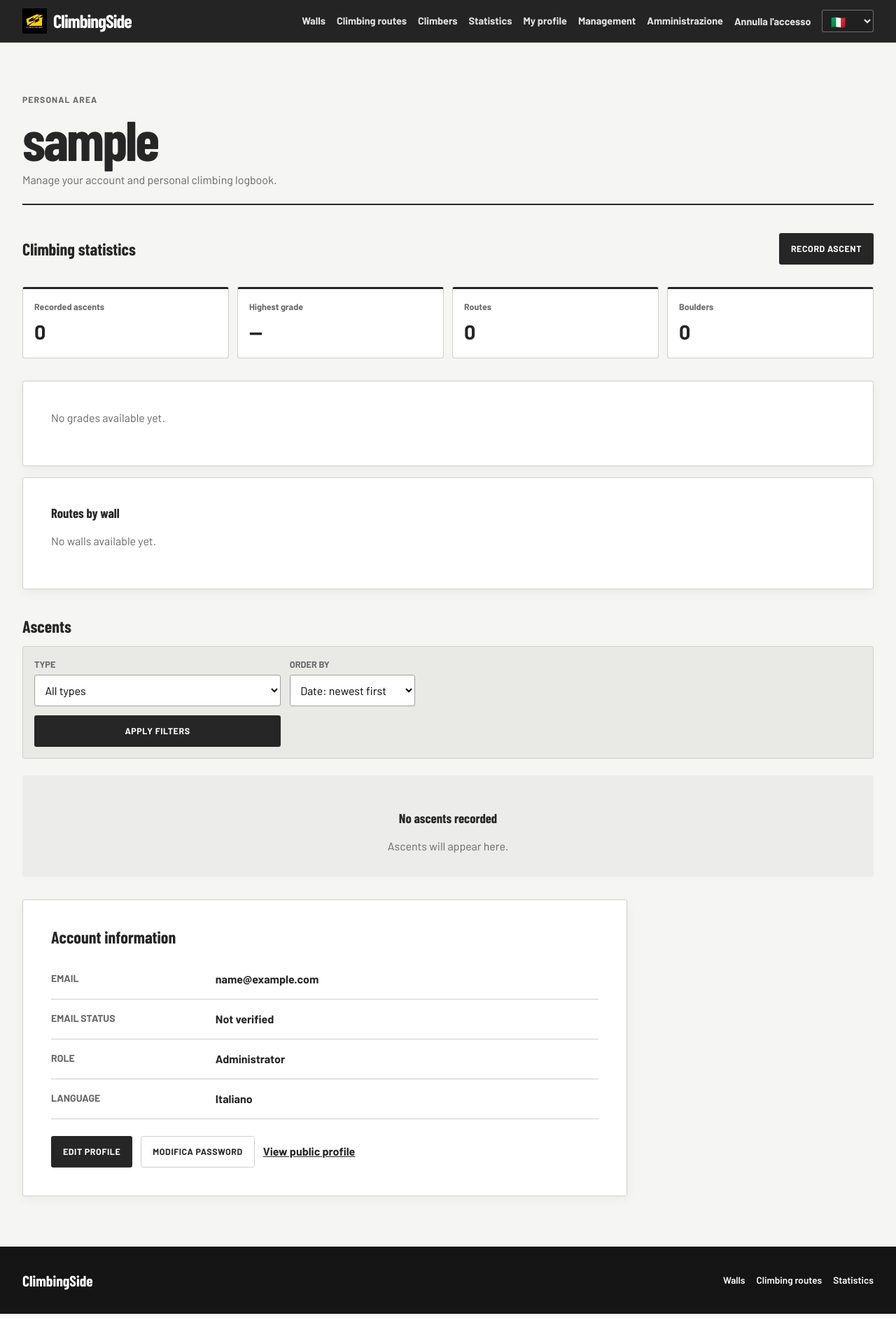
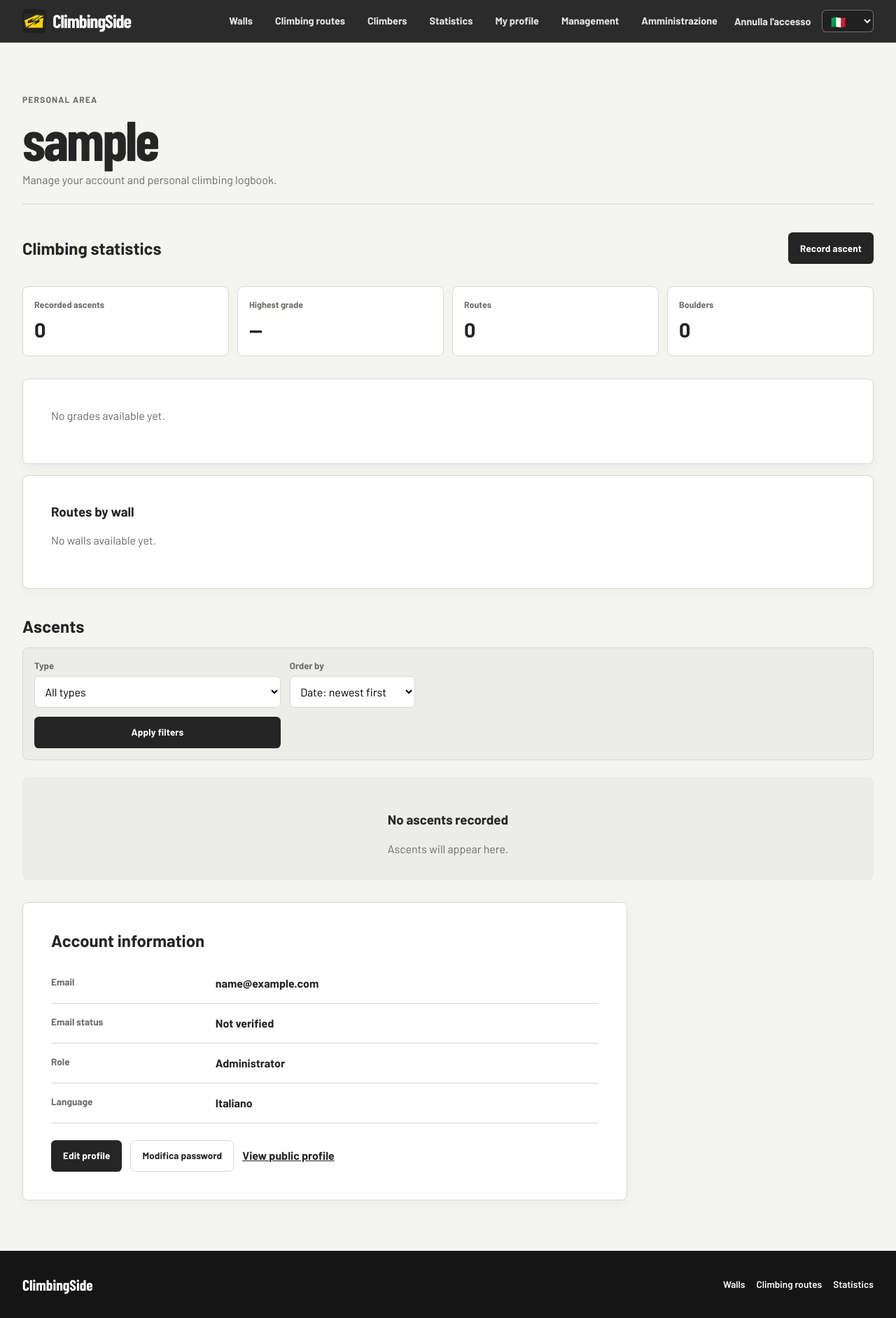
Before and after one commit to LeonardoPerin97/ClimbingSideRoma, a Django app: page /account/ in a window 1280 px wide. Shown: the whole page at 70% size. Run offline with Django 5.2, Linux system fonts and the light colour scheme; the visitor is signed in with stand-in values (Sample User, id 1); data that the repository does not hold is empty.

Commit message:
new improved graphics

```diff
--- a/static/css/app.css
+++ b/static/css/app.css
@@ -1,18 +1,28 @@
 :root {
-  --color-bg: #f5f5f3;
+  --color-bg: #f4f4f1;
   --color-surface: #ffffff;
-  --color-ink: #262626;
-  --color-muted: #676767;
-  --color-brand: #262626;
+  --color-surface-soft: #ecede9;
+  --color-ink: #252525;
+  --color-muted: #6b6d68;
+  --color-brand: #252525;
   --color-brand-dark: #151515;
-  --color-accent: #f4ad24;
-  --color-accent-dark: #c97c00;
+  --color-accent: #f4b223;
+  --color-accent-dark: #c98208;
   --color-chart: #55b9e8;
   --color-chart-dark: #2386b5;
-  --color-border: #cfcfcb;
-  --color-soft: #ececea;
-  --shadow: 0 8px 24px rgb(0 0 0 / 7%);
-  --radius: 0.2rem;
+  --color-border: #d7d9d3;
+  --color-soft: #ecede9;
+  --color-route-soft: #e5f2f6;
+  --color-route-ink: #236b80;
+  --color-boulder-soft: #fff1d2;
+  --color-boulder-ink: #815800;
+  --color-success: #2f8a5b;
+  --color-danger: #a3291d;
+  --shadow: 0 8px 24px rgb(0 0 0 / 4%);
+  --shadow-soft: 0 4px 16px rgb(0 0 0 / 4%);
+  --radius: 0.5rem;
+  --radius-control: 0.4rem;
+  --radius-pill: 999px;
   --container: 78rem;
 }
 
@@ -45,6 +55,12 @@ h2,
 h3 {
   font-family: "Barlow Condensed", "Arial Narrow", sans-serif;
   line-height: 1.05;
+}
+
+h2,
+h3 {
+  font-family: Barlow, "Segoe UI", Arial, sans-serif;
+  line-height: 1.15;
 }
 
 main {
@@ -95,7 +111,7 @@ input {
   top: 0;
   z-index: 20;
   color: white;
-  background: rgb(32 32 32 / 98%);
+  background: rgb(37 37 37 / 97%);
   border-bottom: 1px solid rgb(255 255 255 / 18%);
   backdrop-filter: blur(8px);
 }
@@ -117,9 +133,10 @@ input {
 }
 
 .brand-logo {
-  width: 2.2rem;
-  height: 2.2rem;
-  object-fit: cover;
+  width: 2.15rem;
+  height: 2.15rem;
+  object-fit: contain;
+  border-radius: var(--radius-control);
 }
 
 .brand-word {
@@ -136,22 +153,26 @@ input {
 }
 
 .nav-content > a {
+  padding: 0.4rem 0.5rem;
   color: rgb(255 255 255 / 88%);
   font-size: 0.9rem;
   font-weight: 700;
+  border-radius: var(--radius-control);
   text-decoration: none;
+  transition: background-color 120ms ease, color 120ms ease;
 }
 
 .nav-content > a:hover,
 .nav-content > a:focus-visible {
   color: var(--color-accent);
+  background: rgb(255 255 255 / 8%);
 }
 
 .nav-content > .nav-cta {
   padding: 0.35rem 0.7rem;
   color: var(--color-brand-dark);
   background: var(--color-accent);
-  border-radius: var(--radius);
+  border-radius: var(--radius-control);
 }
 
 .nav-content > .nav-cta:hover,
@@ -197,7 +218,7 @@ input {
   color: white;
   background: #202020;
   border: 1px solid rgb(255 255 255 / 35%);
-  border-radius: var(--radius);
+  border-radius: var(--radius-control);
   font-size: 1.1rem;
   text-align: center;
 }
@@ -611,7 +638,7 @@ meter::-webkit-meter-optimum-value {
   background: var(--color-surface);
   border: 1px solid var(--color-border);
   border-radius: var(--radius);
-  box-shadow: 0 4px 16px rgb(0 0 0 / 5%);
+  box-shadow: var(--shadow-soft);
 }
 
 .form-card h1,
@@ -814,19 +841,18 @@ meter::-webkit-meter-optimum-value {
   justify-content: center;
   padding: 0.65rem 1rem;
   border: 1px solid transparent;
-  border-radius: var(--radius);
-  font-size: 0.78rem;
-  font-weight: 700;
-  letter-spacing: 0.045em;
+  border-radius: var(--radius-control);
+  font-size: 0.84rem;
+  font-weight: 700;
+  letter-spacing: 0.01em;
   line-height: 1.2;
-  text-transform: uppercase;
   text-decoration: none;
   cursor: pointer;
 }
 
 .button-primary {
   color: white;
-  background: #262626;
+  background: var(--color-brand);
 }
 
 .button-primary:hover,
@@ -835,7 +861,7 @@ meter::-webkit-meter-optimum-value {
 }
 
 .button-secondary {
-  color: #262626;
+  color: var(--color-ink);
   background: white;
   border-color: var(--color-border);
 }
@@ -929,9 +955,8 @@ meter::-webkit-meter-optimum-value {
 
 .profile-data dt {
   color: var(--color-muted);
-  font-size: 0.88rem;
-  font-weight: 700;
-  text-transform: uppercase;
+  font-size: 0.85rem;
+  font-weight: 700;
 }
 
 .profile-data dd {
@@ -943,7 +968,7 @@ meter::-webkit-meter-optimum-value {
 .empty-state {
   margin-top: 1.5rem;
   padding: 1.25rem;
-  background: #ececea;
+  background: var(--color-surface-soft);
   border-radius: var(--radius);
 }
 
@@ -971,7 +996,7 @@ meter::-webkit-meter-optimum-value {
   align-items: end;
   margin-bottom: 2rem;
   padding-bottom: 1.4rem;
-  border-bottom: 2px solid var(--color-ink);
+  border-bottom: 1px solid var(--color-border);
 }
 
 .catalog-header h1,
@@ -996,7 +1021,7 @@ meter::-webkit-meter-optimum-value {
   align-items: end;
   margin-bottom: 2rem;
   padding: 1rem;
-  background: #e9e9e6;
+  background: var(--color-surface-soft);
   border: 1px solid var(--color-border);
   border-radius: var(--radius);
 }
@@ -1037,9 +1062,8 @@ meter::-webkit-meter-optimum-value {
   display: block;
   margin-bottom: 0.3rem;
   color: var(--color-muted);
-  font-size: 0.8rem;
-  font-weight: 700;
-  text-transform: uppercase;
+  font-size: 0.82rem;
+  font-weight: 700;
 }
 
 .filter-bar input,
@@ -1048,8 +1072,8 @@ meter::-webkit-meter-optimum-value {
   min-height: 2.8rem;
   padding: 0.55rem 0.65rem;
   background: white;
-  border: 1px solid #9f9f9b;
-  border-radius: var(--radius);
+  border: 1px solid var(--color-border);
+  border-radius: var(--radius-control);
 }
 
 .wall-grid {
@@ -1510,7 +1545,7 @@ meter::-webkit-meter-optimum-value {
   background: var(--color-surface);
   border: 1px solid var(--color-border);
   border-radius: var(--radius);
-  border-top: 3px solid var(--color-ink);
+  border-top: 1px solid var(--color-border);
 }
 
 .summary-grid > div {
--- a/templates/base.html
+++ b/templates/base.html
@@ -21,7 +21,7 @@
     <header class="site-header">
         <nav class="navbar container" aria-label="{% translate 'Main navigation' %}">
             <a class="brand" href="{% url 'core:home' %}" aria-label="ClimbingSide home">
-                <img class="brand-logo" src="{% static 'images/climbingside-logo.jpg' %}" alt="">
+                <img class="brand-logo" src="{% static 'images/climbingside-mark.png' %}" alt="">
                 <span class="brand-word">ClimbingSide</span>
             </a>
 
--- a/templates/components/route_card.html
+++ b/templates/components/route_card.html
@@ -12,7 +12,9 @@
             </div>
         {% endif %}
         <div class="route-type-cell">
-            {% if climbing_route.discipline == "route" %}{% translate "Route" %}{% else %}{% translate "Boulder" %}{% endif %}
+            <span class="badge badge-discipline{% if climbing_route.discipline == 'route' %} badge-route{% else %} badge-boulder{% endif %}">
+                {% if climbing_route.discipline == "route" %}{% translate "Route" %}{% else %}{% translate "Boulder" %}{% endif %}
+            </span>
         </div>
     </div>
     <div class="route-data-grades">
```
Also changed, not shown: other parts of static/css/app.css (+67 -42 lines), templates/climbs/route_detail.html (+5 -4 lines), static/images/climbingside-mark.png (added).
